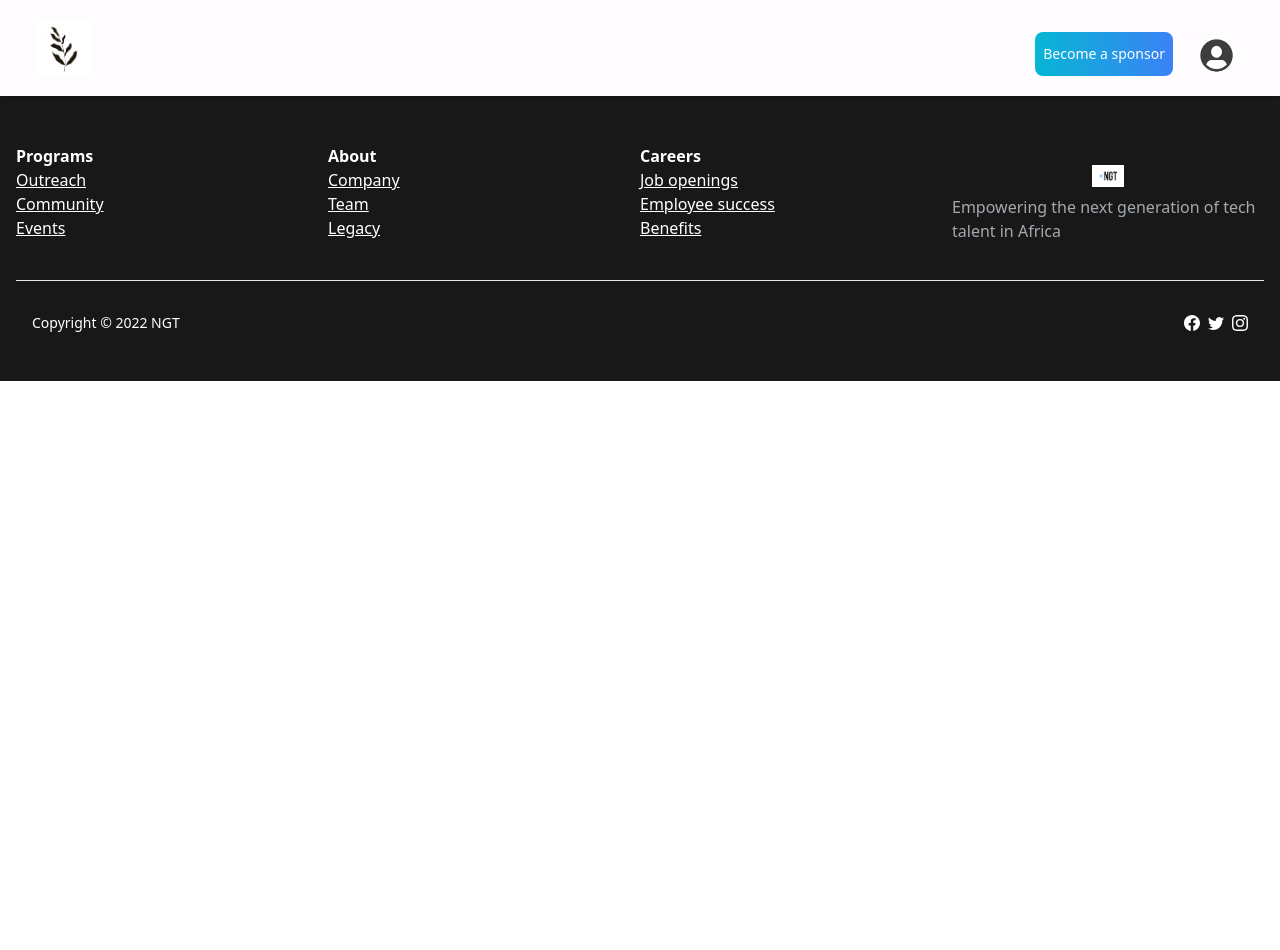
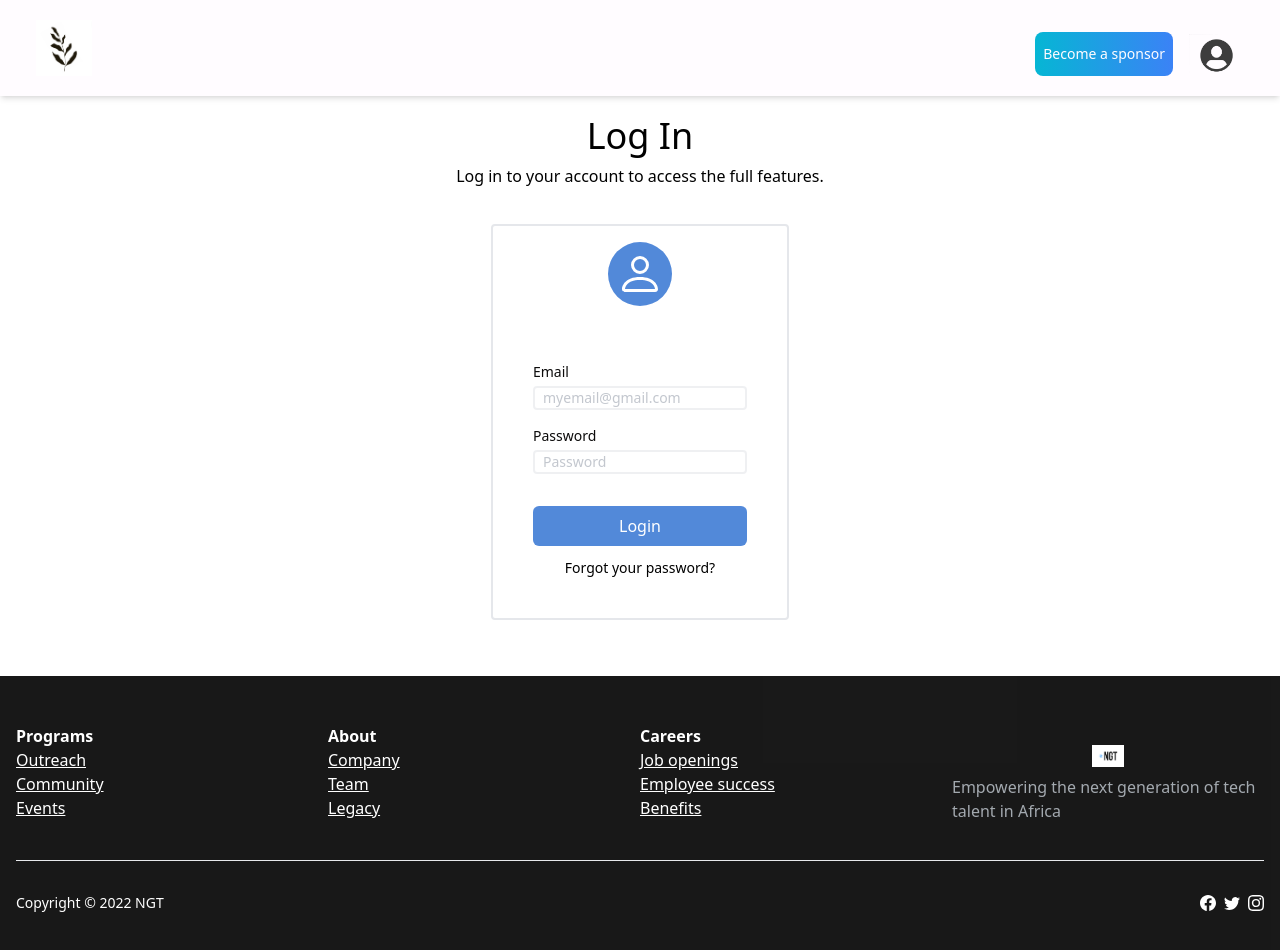
Before and after one commit to Dee-Tyan/civil-quota-app, a React (Create React App) app in the folder cq-app/: page /login in a window 1280 px wide. Shown: the top 950 px of the page. Before the commit the page ends 800 px from the top, so only its background shows below. Built offline with nearby package versions, Linux system fonts and the light colour scheme.

Commit message:
login page created

```diff
--- a/cq-app/src/App.tsx
+++ b/cq-app/src/App.tsx
@@ -9,6 +9,7 @@ const App = () => {
       <Layout>
         <Routes>
           <Route path="/home" element={<Homepage />} />
+          <Route path="/login" element={<Login />} />
         </Routes>
       </Layout>
     </BrowserRouter>
--- a/cq-app/src/components/Footer/Footer.tsx
+++ b/cq-app/src/components/Footer/Footer.tsx
@@ -80,7 +80,7 @@ const Footer = () => {
             </div>
           </div>
           <hr />
-          <div className="flex justify-between items-center pt-8 px-4">
+          <div className="flex justify-between items-center pt-8">
             <p className="mb-0 text-sm">Copyright © 2022 NGT</p>
             <ul className="flex flex-row gap-2 ">
               <li className="">
--- a/cq-app/src/components/Pages/LoginPage/Login.tsx
+++ b/cq-app/src/components/Pages/LoginPage/Login.tsx
@@ -1,11 +1,71 @@
-import React from 'react'
+import React from "react";
 
 const Login = () => {
   return (
     <div>
-        <h1>Login Page</h1>
+      <section className="relative py-4 xl:py-5">
+        <div className="container">
+          <div className="grid row-auto mb-5">
+            <div className="text-center mx-auto md:col-span-8 xl:col-span-6 px-4">
+              <h2 className="text-4xl mb-2">Log In</h2>
+              <p className="flex flex-wrap">
+                Log in to your account to access the full features.
+              </p>
+            </div>
+          </div>
+          <div className="flex flex-row justify-center px-4 py-4">
+            <div className="md:col-span-6 xl:col-span-4 ">
+              <div className="box-border mb-5 border-grey border-2 rounded">
+                <div className="box-content flex flex-col items-center">
+                  <div className="bg-sapphire opacity-70 rounded-full bs-icon-xl bs-icon-circle bs-icon-primary bs-icon my-4">
+                    <svg
+                      xmlns="http://www.w3.org/2000/svg"
+                      width="4em"
+                      height="4em"
+                      fill="currentColor"
+                      viewBox="0 0 16 16"
+                      className="bi bi-person px-2 py-2 text-white"
+                    >
+                      <path d="M8 8a3 3 0 1 0 0-6 3 3 0 0 0 0 6zm2-3a2 2 0 1 1-4 0 2 2 0 0 1 4 0zm4 8c0 1-1 1-1 1H3s-1 0-1-1 1-4 6-4 6 3 6 4zm-1-.004c-.001-.246-.154-.986-.832-1.664C11.516 10.68 10.289 10 8 10c-2.29 0-3.516.68-4.168 1.332-.678.678-.83 1.418-.832 1.664h10z"></path>
+                    </svg>
+                  </div>
+                  <form className="flex flex-col mx-10 my-10 " method="post">
+                    <label className="grid text-sm text-dark">
+                      Email
+                      <input
+                        className="border-gunmental border-2 opacity-60 rounded pl-2 mt-1"
+                        type="email"
+                        name="email"
+                        placeholder="myemail@gmail.com"
+                      />
+                    </label>
+                    <label className="grid text-sm text-dark mb-4 my-4">
+                      Password
+                      <input
+                        className="border-gunmental border-2 opacity-60 rounded pl-2 mt-1"
+                        type="password"
+                        name="password"
+                        placeholder="Password"
+                      />
+                    </label>
+                    <label className="mt-4 mb-3 flex justify-center text-center">
+                      <button
+                        className="bg-sapphire opacity-70 text-white w-full px-2 py-2 rounded-md"
+                        type="submit"
+                      >
+                        Login
+                      </button>
+                    </label>
+                    <p className="text-center text-sm">Forgot your password?</p>
+                  </form>
+                </div>
+              </div>
+            </div>
+          </div>
+        </div>
+      </section>
     </div>
-  )
-}
+  );
+};
 
-export default Login
+export default Login;
--- a/cq-app/tailwind.config.js
+++ b/cq-app/tailwind.config.js
@@ -15,6 +15,8 @@ module.exports = {
        snow: "#FFFCFF",
        ablue: "#DBE4EE",
        dark: "#0C0B0B",
+       dgunmental: "#292521",
+       sapphire: "#0a58ca"
      }
 
     },
```
